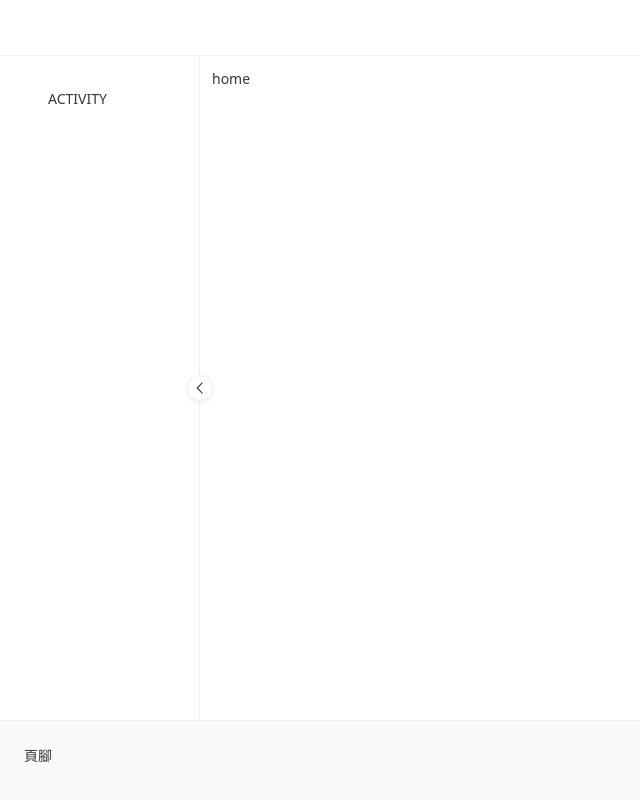
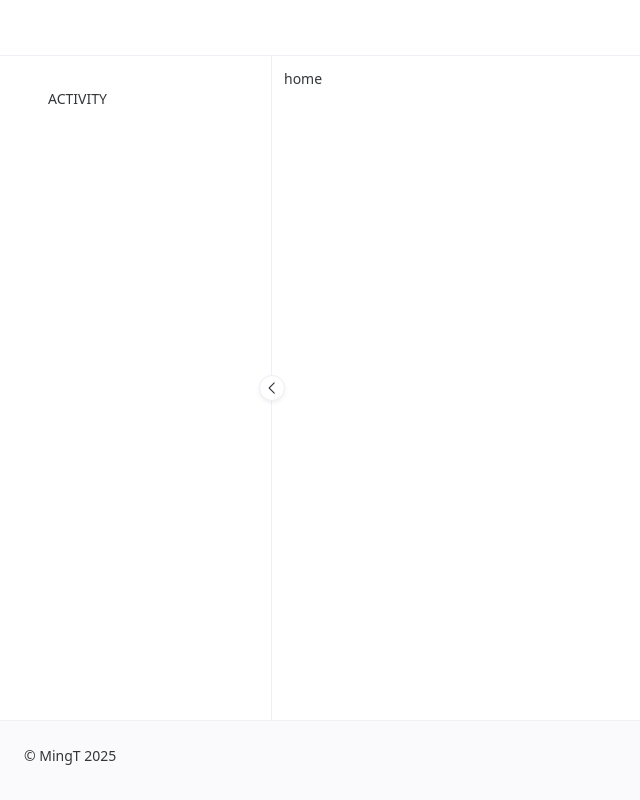
Before and after one commit to MingT1198/ReactivitiesDemo, a Vue app in the folder client-app/: page / in a window 1280 px wide. Shown: the whole page, without its empty margins (0-640 px from the left). Built offline with nearby package versions, Linux system fonts and the light colour scheme; some icons are missing.

Commit message:
建立響應物件（類似.net的DI）

```diff
--- a/client-app/src/App.vue
+++ b/client-app/src/App.vue
@@ -23,7 +23,7 @@
           <n-layout-sider
             collapse-mode="width"
             :collapsed-width="16"
-            :width="200"
+            :max-width="200"
             :show-collapsed-content="false"
             show-trigger="arrow-circle"
             bordered
@@ -31,11 +31,11 @@
             <n-menu :options="menuOptions" />
           </n-layout-sider>
           <n-layout-content>
-            <RouterView />
+              <RouterView />
           </n-layout-content>
         </n-layout>
         <n-layout-footer bordered style="height: 10vh;">
-          頁腳
+          © MingT 2025
         </n-layout-footer>
       </n-layout>
     </n-config-provider>
@@ -43,11 +43,11 @@
 </template>
 
 <script setup lang="ts">
-import type {GlobalTheme, MenuOption } from 'naive-ui'
+import type {GlobalTheme, MenuOption, ConfigProviderProps } from 'naive-ui'
 import type { Ref } from 'vue'
 
-import { DarkModeFilled, DarkModeOutlined } from '@vicons/material';
-import { Home, HomeOutline } from '@vicons/ionicons5';
+import { DarkModeFilled, DarkModeOutlined } from '@vicons/material'
+import { Home, HomeOutline } from '@vicons/ionicons5'
 import { zhTW, dateZhTW } from 'naive-ui'
 import { NLayout,
   NLayoutSider,
@@ -58,21 +58,40 @@ import { NLayout,
   NConfigProvider,
   NFlex,
   NButton,
-  darkTheme
+  lightTheme,
+  darkTheme,
+  createDiscreteApi,
 } from 'naive-ui'
 
-import { routerHelper } from './router';
-import { RouterLink, RouterView, useRouter } from 'vue-router'
-import { h, ref } from 'vue'
+import { routerHelper } from './router'
+import { RouterView, useRouter } from 'vue-router'
+import { ref, computed, reactive, provide } from 'vue'
 
 const router = useRouter();
 const menuOptions: MenuOption[] = routerHelper.getMenu();
 const isDarkThemeRef: Ref<boolean> = ref(false);
-const themeRef: Ref<GlobalTheme | null> = ref(null);
+const themeRef: Ref<GlobalTheme> = ref(lightTheme);
+
+const configProviderPropsComputed = computed<ConfigProviderProps>(() => ({
+  theme: themeRef.value = isDarkThemeRef.value ? darkTheme : lightTheme
+}));
+
+//建立脫離n-xxx-provider的物件
+const { message, notification, dialog, loadingBar, modal } = createDiscreteApi(
+  ['message', 'dialog', 'notification', 'loadingBar', 'modal'],
+  {
+    configProviderProps: configProviderPropsComputed
+  }
+);
+// 創建響應式全域物件
+const globalComponents = reactive({
+    message, notification, dialog, loadingBar, modal
+});
+// 提供全域物件
+provide('globalComponents', globalComponents)
 
 const changeThemeAction = (): void => {
   isDarkThemeRef.value = !isDarkThemeRef.value;
-  themeRef.value = isDarkThemeRef.value ? darkTheme : null;
 }
 </script>
 
@@ -83,7 +102,6 @@ const changeThemeAction = (): void => {
 .n-layout-content {
   padding: 12px;
 }
-
 .n-layout-sider {
   padding: 16px;
 }
```
